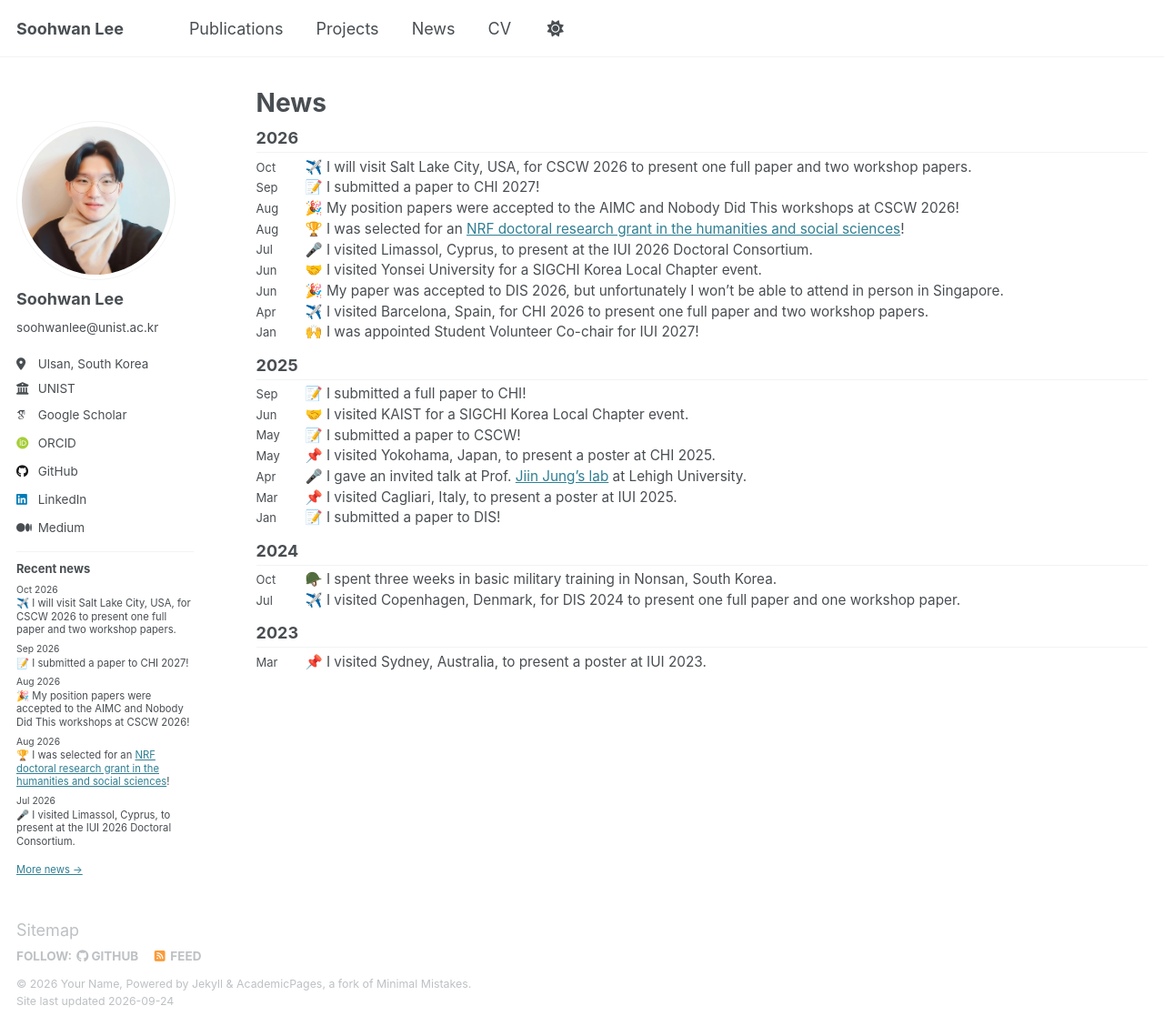
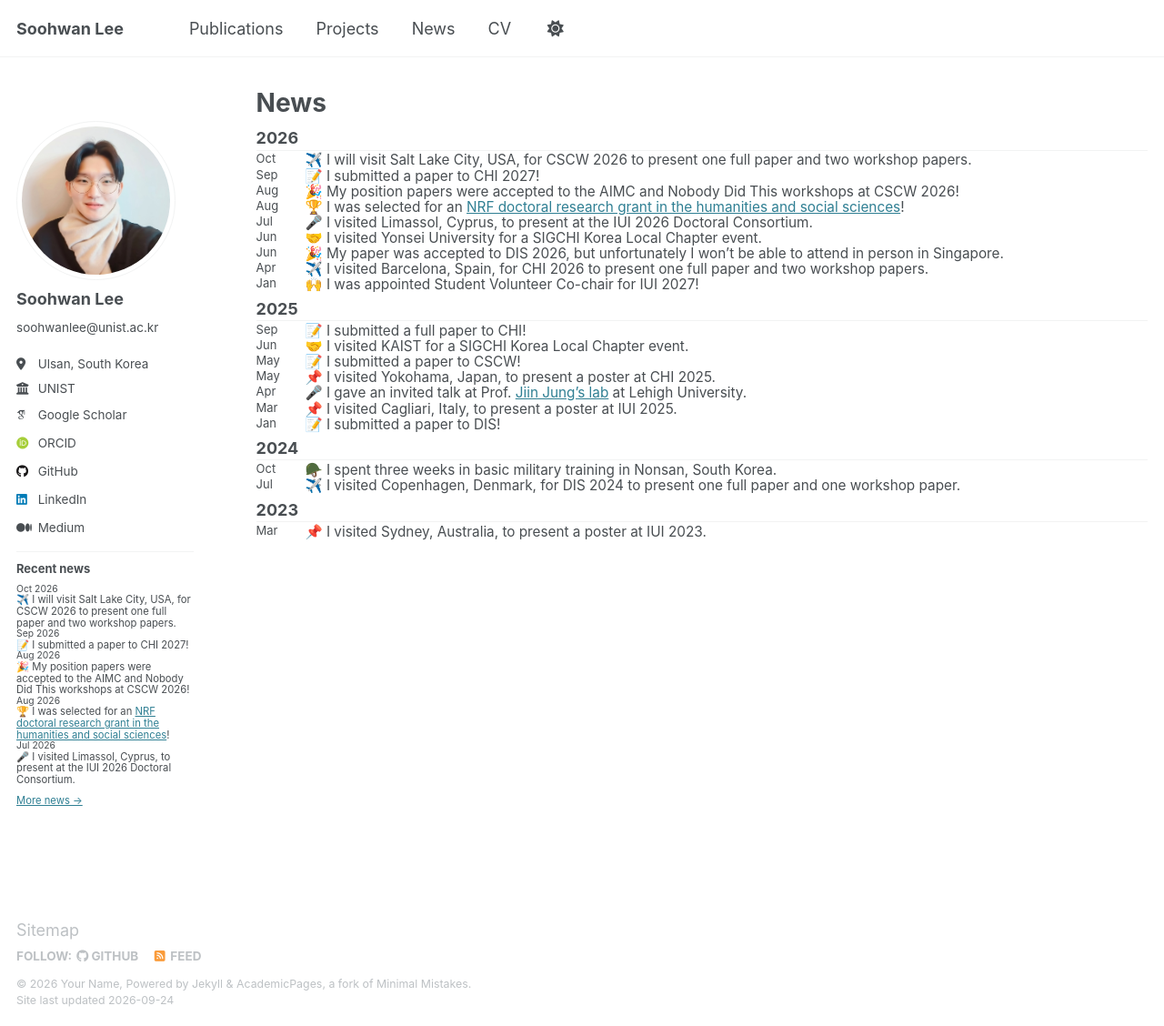
Before and after one commit to Soohwan-Lee/soohwan-lee.github.io, a Jekyll site: the page built from _pages/news.html, in a window 1280 px wide and 1128 px high. Shown: the whole window at 91% size. Built offline with Jekyll 4.4.1, drawn with Linux system fonts in a browser that asks for light colours; some web fonts are replaced.

Commit message:
style(news): remove entry gaps and tighten line spacing

```diff
--- a/_sass/layout/_news.scss
+++ b/_sass/layout/_news.scss
@@ -16,15 +16,15 @@
     list-style: none;
 
     li {
-      margin-bottom: 0.4rem;
+      margin: 0;
       font-size: 0.625rem;
-      line-height: 1.3;
+      line-height: 1.12;
     }
   }
 
   time {
     display: block;
-    margin-bottom: 0.05rem;
+    margin: 0;
     font-size: 0.575rem;
     color: var(--global-text-color);
   }
@@ -42,8 +42,8 @@
 
 .news-year {
   h2 {
-    margin: 0.8rem 0 0.2rem;
-    padding-bottom: 0.25rem;
+    margin: 0.4rem 0 0.1rem;
+    padding-bottom: 0.1rem;
     font-size: 1rem;
     border-bottom: 1px solid var(--global-border-color);
   }
@@ -63,13 +63,13 @@
   display: flex;
   gap: 0.5rem;
   margin: 0;
-  padding: 0.1rem 0;
+  padding: 0;
   font-size: 0.85rem;
-  line-height: 1.25;
+  line-height: 1.12;
 
   time {
     flex: 0 0 2.5rem;
-    padding-top: 0.15em;
+    padding-top: 0;
     font-size: 0.85em;
     color: var(--global-text-color);
   }
--- a/_sass/layout/_sidebar.scss
+++ b/_sass/layout/_sidebar.scss
@@ -26,6 +26,8 @@
     margin-bottom: 0;
     overflow-y: auto;               // Add scrollbar if the sidebar is too long
     position: fixed;
+    z-index: 1;
+    background: var(--global-bg-color);
     padding-top: 2em;
   }
 
```
